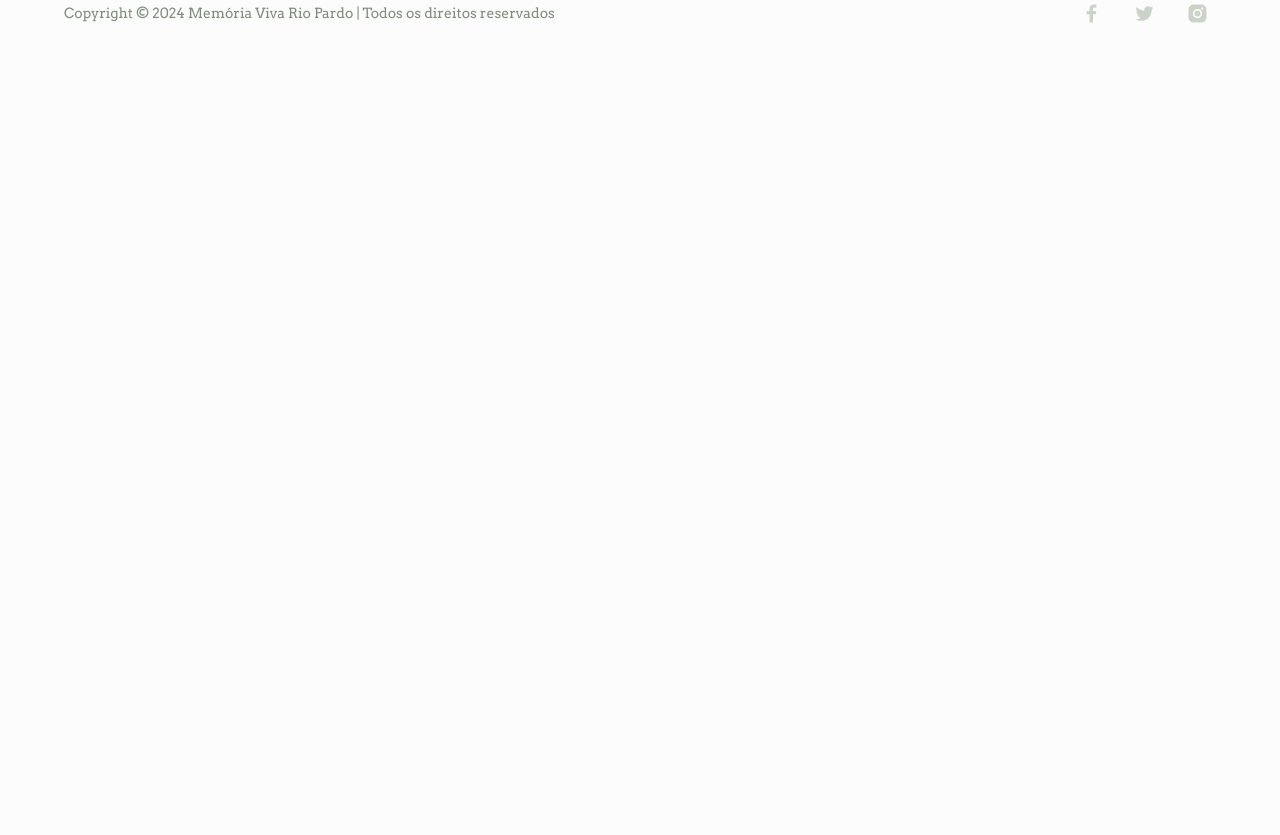
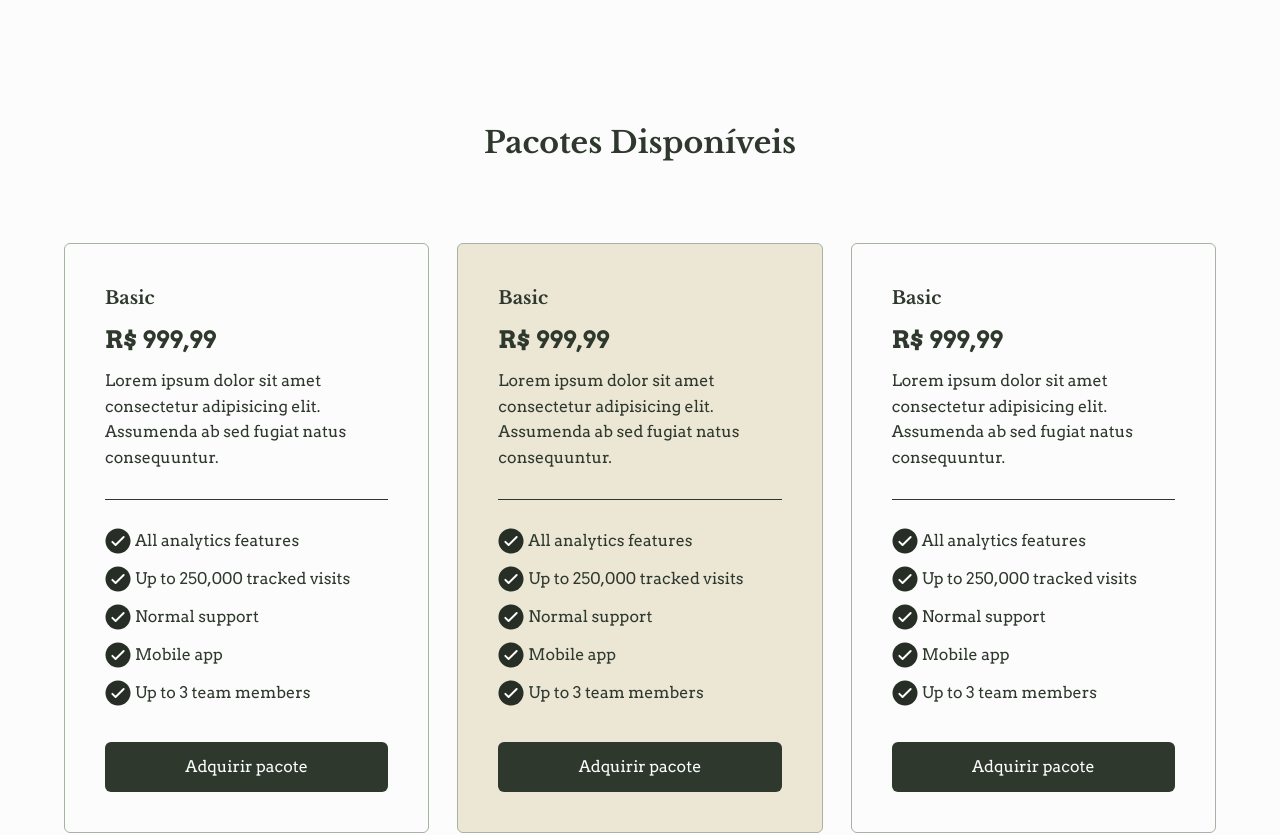
Before and after one commit to EduVieira131/memoria-viva-rio-pardo, a Next.js app: page / in a window 1280 px wide. Shown: the part 2240-3075 px from the top of the page. Before the commit the page ends 2304 px from the top, so only its background shows below. Built offline with nearby package versions, Linux system fonts and the light colour scheme.

Commit message:
:feat: Create pricing section

```diff
--- a/src/pages/index.tsx
+++ b/src/pages/index.tsx
@@ -6,6 +6,7 @@ import "keen-slider/keen-slider.min.css";
 import { useKeenSlider } from "keen-slider/react";
 
 import Avatar from "../../public/avatar.svg";
+import CheckIcon from "../../public/check-icon.svg";
 import { Map, User } from "lucide-react";
 
 export default function Home() {
@@ -168,6 +169,125 @@ export default function Home() {
             </div>
           </div>
         </section>
+
+        <section
+          id="pricing"
+          className="w-full flex flex-col gap-20 py-40 items-center"
+        >
+          <h1 className="font-display text-3xl text-green-800 leading-[135%] font-bold">
+            Pacotes Disponíveis
+          </h1>
+
+          <div className="w-full flex items-center gap-7">
+            <div className="border border-green-300 p-10 rounded-md flex flex-col gap-1 text-green-800">
+              <span className="font-display font-bold text-lg">Basic</span>
+              <h3 className="font-bold text-2xl my-2">R$ 999,99</h3>
+              <p>
+                Lorem ipsum dolor sit amet consectetur adipisicing elit.
+                Assumenda ab sed fugiat natus consequuntur.
+              </p>
+
+              <div className="w-full h-px bg-green-800 my-6"></div>
+
+              <ul className="flex flex-col gap-3 mb-8">
+                <li className="flex gap-1 items-center">
+                  <Image src={CheckIcon} alt="" width={26} height={26} />
+                  <span>All analytics features</span>
+                </li>
+                <li className="flex gap-1 items-center">
+                  <Image src={CheckIcon} alt="" width={26} height={26} />
+                  <span>Up to 250,000 tracked visits</span>
+                </li>
+                <li className="flex gap-1 items-center">
+                  <Image src={CheckIcon} alt="" width={26} height={26} />
+                  <span>Normal support</span>
+                </li>
+                <li className="flex gap-1 items-center">
+                  <Image src={CheckIcon} alt="" width={26} height={26} />
+                  <span>Mobile app</span>
+                </li>
+                <li className="flex gap-1 items-center">
+                  <Image src={CheckIcon} alt="" width={26} height={26} />
+                  <span>Up to 3 team members</span>
+                </li>
+              </ul>
+
+              <Button>Adquirir pacote</Button>
+            </div>
+
+            <div className="border border-green-300 p-10 rounded-md flex flex-col gap-1 text-green-800 bg-sand-100">
+              <span className="font-display font-bold text-lg">Basic</span>
+              <h3 className="font-bold text-2xl my-2">R$ 999,99</h3>
+              <p>
+                Lorem ipsum dolor sit amet consectetur adipisicing elit.
+                Assumenda ab sed fugiat natus consequuntur.
+              </p>
+
+              <div className="w-full h-px bg-green-800 my-6"></div>
+
+              <ul className="flex flex-col gap-3 mb-8">
+                <li className="flex gap-1 items-center">
+                  <Image src={CheckIcon} alt="" width={26} height={26} />
+                  <span>All analytics features</span>
+                </li>
+                <li className="flex gap-1 items-center">
+                  <Image src={CheckIcon} alt="" width={26} height={26} />
+                  <span>Up to 250,000 tracked visits</span>
+                </li>
+                <li className="flex gap-1 items-center">
+                  <Image src={CheckIcon} alt="" width={26} height={26} />
+                  <span>Normal support</span>
+                </li>
+                <li className="flex gap-1 items-center">
+                  <Image src={CheckIcon} alt="" width={26} height={26} />
+                  <span>Mobile app</span>
+                </li>
+                <li className="flex gap-1 items-center">
+                  <Image src={CheckIcon} alt="" width={26} height={26} />
+                  <span>Up to 3 team members</span>
+                </li>
+              </ul>
+
+              <Button>Adquirir pacote</Button>
+            </div>
+
+            <div className="border border-green-300 p-10 rounded-md flex flex-col gap-1 text-green-800">
+              <span className="font-display font-bold text-lg">Basic</span>
+              <h3 className="font-bold text-2xl my-2">R$ 999,99</h3>
+              <p>
+                Lorem ipsum dolor sit amet consectetur adipisicing elit.
+                Assumenda ab sed fugiat natus consequuntur.
+              </p>
+
+              <div className="w-full h-px bg-green-800 my-6"></div>
+
+              <ul className="flex flex-col gap-3 mb-8">
+                <li className="flex gap-1 items-center">
+                  <Image src={CheckIcon} alt="" width={26} height={26} />
+                  <span>All analytics features</span>
+                </li>
+                <li className="flex gap-1 items-center">
+                  <Image src={CheckIcon} alt="" width={26} height={26} />
+                  <span>Up to 250,000 tracked visits</span>
+                </li>
+                <li className="flex gap-1 items-center">
+                  <Image src={CheckIcon} alt="" width={26} height={26} />
+                  <span>Normal support</span>
+                </li>
+                <li className="flex gap-1 items-center">
+                  <Image src={CheckIcon} alt="" width={26} height={26} />
+                  <span>Mobile app</span>
+                </li>
+                <li className="flex gap-1 items-center">
+                  <Image src={CheckIcon} alt="" width={26} height={26} />
+                  <span>Up to 3 team members</span>
+                </li>
+              </ul>
+
+              <Button>Adquirir pacote</Button>
+            </div>
+          </div>
+        </section>
       </main>
     </>
   );
```
Also changed, not shown: public/check-icon.svg (added).
